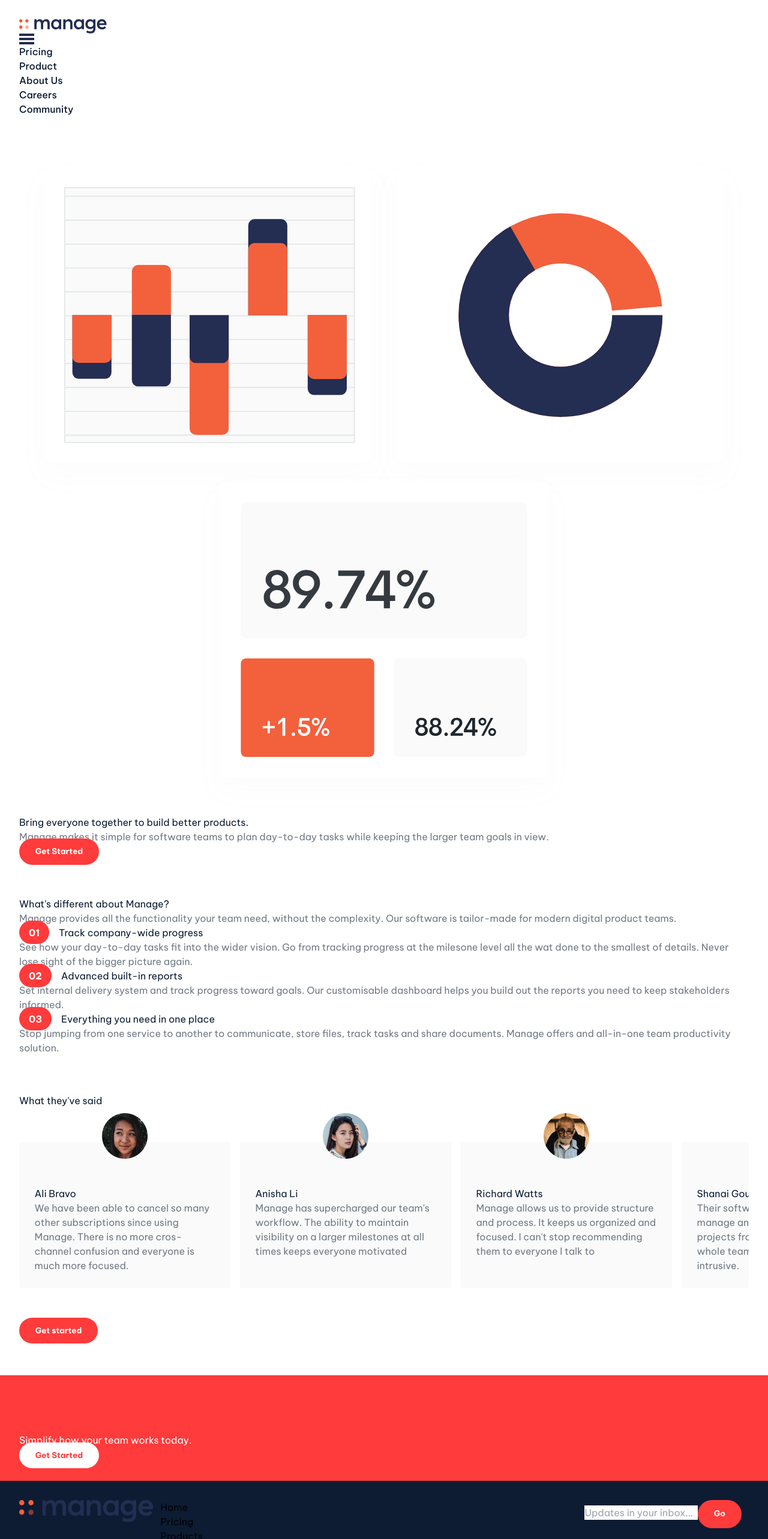
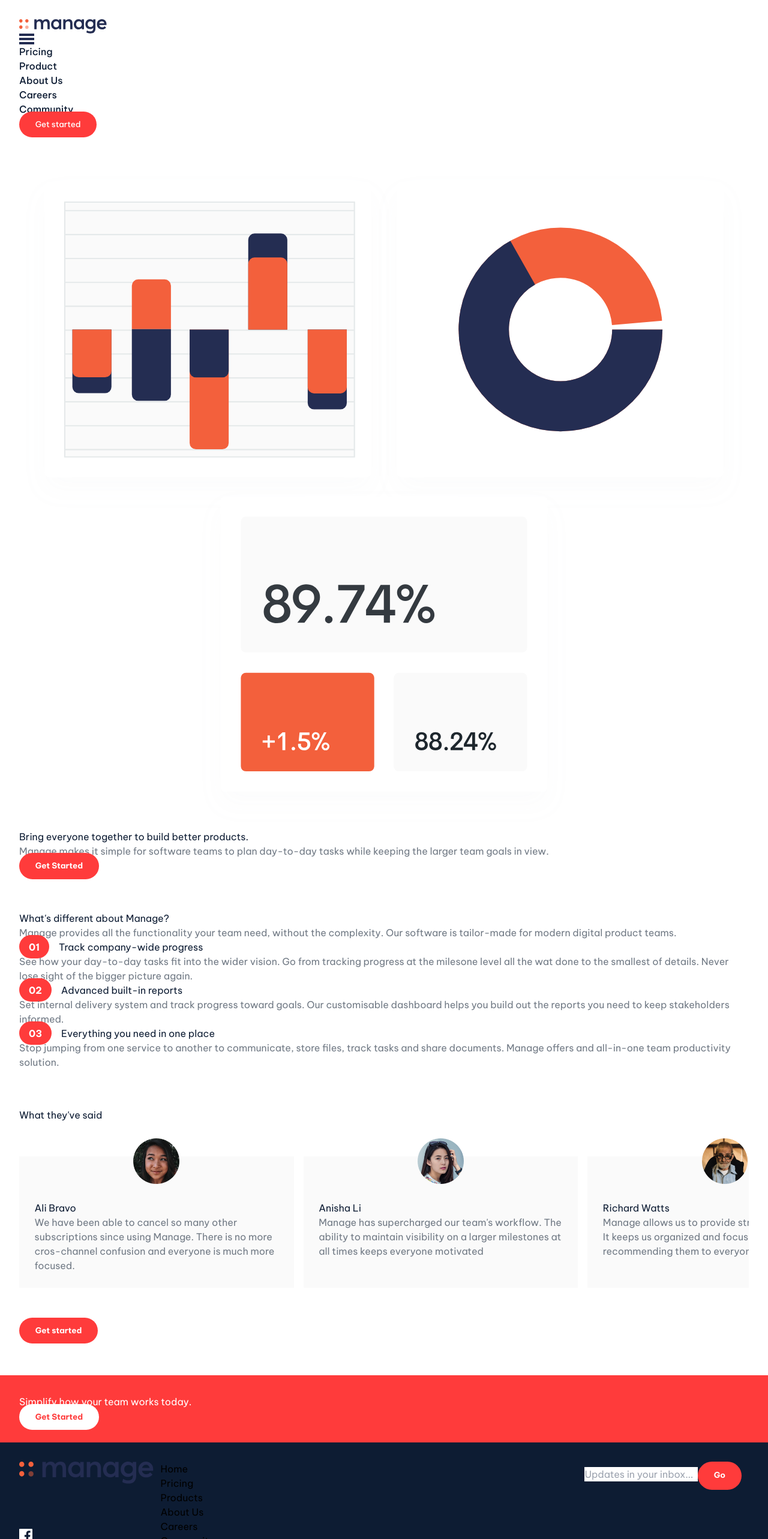
Before and after one commit to JacobJax/manage-landing-page, a React (Vite) app: page / in a window 1280 px wide. Shown: the top 2566 px of the page at 60% size. Built offline with nearby package versions, Linux system fonts and the light colour scheme.

Commit message:
add button shaddow

```diff
--- a/src/components/Calltoaction.css
+++ b/src/components/Calltoaction.css
@@ -1,12 +1,13 @@
 #calltoaction {
    background-color: var(--bright-red);
    color: #fff;
-   padding-top: 4rem;
 }
 .btn-white {
    background-color: #fff;
    color: var(--bright-red);
 }
-/* #calltoaction h1 {
-   min-width: 24rem;
-} */
+.btn-white:hover {
+   color: var(--red-hover);
+   transition: color 0.3s ease-in-out 0s;
+   background-color: #fff;
+}
--- a/src/components/Calltoaction.jsx
+++ b/src/components/Calltoaction.jsx
@@ -5,11 +5,12 @@ export default function Calltoaction() {
       <section id="calltoaction"
          className='
             text-center
-            pt-16
+            pt-10
+            md:pt-6
          '
       >
-         <div className="container">
-            <h1 className='text-5xl font-bold mb-6'>Simplify how your team works today.</h1>
+         <div className="container md:flex md:items-center md:justify-between">
+            <h1 className='text-5xl font-bold mb-6 md:w-2/5 md:text-left'>Simplify how your team works today.</h1>
             <div className="btn-container p-2 my-8">
                <a href="#" className="btn btn-white">Get Started</a>
             </div>
--- a/src/components/Header.css
+++ b/src/components/Header.css
@@ -24,6 +24,11 @@
    padding: 1em 2em;
    border-radius: 50px;
 }
+.btn:hover {
+   box-shadow: 0px 8px 15px rgba(0, 0, 0, 0.1);
+   transition: all 0.3s ease-in-out 0s;
+   background-color: var(--red-hover);
+}
 @media(max-width: 640px) {
    #header {
      overflow: hidden;
--- a/src/components/Navbar.css
+++ b/src/components/Navbar.css
@@ -12,6 +12,9 @@
    display: flex;
    justify-content: flex-end;
 }
+nav #links .btn {
+   color: #fff;
+}
 
 @media (min-width: 768px) {
    .open {
--- a/src/components/Navbar.jsx
+++ b/src/components/Navbar.jsx
@@ -41,7 +41,7 @@ export default function Navbar() {
          <div className="nav-item" id="logo">
             <img src={Logo} alt="Logo" />
          </div>
-         <div className={!open ? "open" : "nav-item"} id="nav-links">
+         <div className={!open ? "open" : "nav-item md:w-10/12"} id="nav-links">
             <div id="hambuger"
                className='
                   md:hidden
@@ -54,7 +54,7 @@ export default function Navbar() {
                <img src={!open ? Close : Hamburger} alt="hamburger menu" />
             </div>
             <div id="links"
-               className={open && 'hidden md:block'}
+               className={open && 'hidden md:flex md:items-center md:justify-between md:w-full'}
             >
                <ul
                   className='
@@ -77,6 +77,9 @@ export default function Navbar() {
                   <li className='py-2'><a href="#">Careers</a></li>
                   <li className='py-2'><a href="#whatpeoplesay">Community</a></li>
                </ul>
+               <div className={!open && 'hidden'} id='nav-btn'>
+                  <a href="#" className="btn">Get started</a>
+               </div>
             </div>
          </div>
       </nav>
--- a/src/components/Testimonial.css
+++ b/src/components/Testimonial.css
@@ -6,7 +6,8 @@
    padding: 1.6rem;
    padding-top: 4.6rem;
    position: relative;
-   width: 25%;
+   color: var(--dark-grayish-blue);
+   min-width: 22rem;
 }
 .testimony-img img {
    height: 4.8rem;
@@ -14,7 +15,7 @@
 }
 .testimony-img {
    position: absolute;
-   top: -20%;
+   top: -14%;
    left: 0;
    right: 0;
    display: grid;
@@ -22,10 +23,6 @@
 }
 .name, #testimonial h1 {
    color: var(--dark-blue);
-}
-.testimony {
-   color: var(--dark-grayish-blue);
-   min-width: 22rem;
 }
 #testimony-container {
    display: flex;
@@ -37,11 +34,11 @@
    display: none;
 }
 
-@media(max-width: 768px) {
+@media(min-width: 768px) {
    #testimony-container {
       overflow-x: scroll;
    }
    .testimony {
-      width: 25%;
+      min-width: 28.6rem;
    }
 }
--- a/src/components/Testimonial.jsx
+++ b/src/components/Testimonial.jsx
@@ -14,11 +14,11 @@ export default function Testimonial() {
 
    return(
       <section id="testimonial" className='text-center container'>
-         <h1 className='text-center text-4xl font-bold mb-16'>What they&apos;ve said</h1>
+         <h1 className='text-center text-4xl font-bold mb-8'>What they&apos;ve said</h1>
          <div id="testimony-container" className=''>
             { testimon }
          </div>
-         <a href="#" className="btn">Get started</a>
+         <a href="#" className="btn shadow-lg">Get started</a>
       </section>
    )
 }
--- a/src/index.css
+++ b/src/index.css
@@ -20,6 +20,7 @@
 
   /* set variables */
   --bright-red: #ff3b3b;
+  --red-hover: #ff8686;
   --dark-blue: #0d1c33;
   --dark-grayish-blue: #717a85;
   --very-dark-blue: #050505;
```
